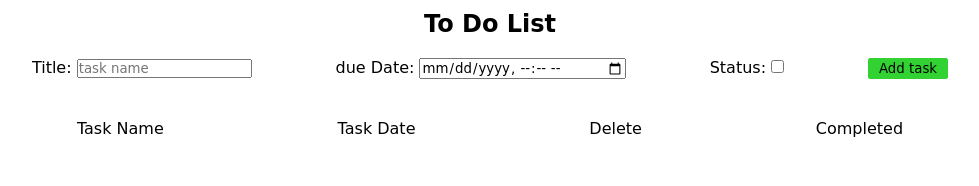
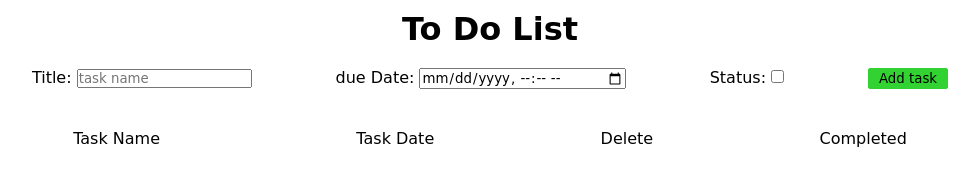
Before and after one commit to garoberberian/HW5, a website: page views/index.html in a window 1280 px wide. Shown: the whole page, without its empty margins (150-1129 px from the left). Drawn offline with Linux system fonts and the light colour scheme; no server answers.

Commit message:
Update index.html

```diff
--- a/views/index.html
+++ b/views/index.html
@@ -9,11 +9,12 @@
     <title>Document</title>
   </head>
   <body>
+    <header>
+      <h1>To Do List</h1>
+    </header>
+
     <section>
-      <h1>To Do List</h1>
-
       <div class="add-task-container">
-
         <div class="title-container">
           <label for="title">Title: </label>
           <input type="text" placeholder="task name" id="title" />
@@ -35,7 +36,7 @@
 
       <div class="task-fields">
           <p>Task Name</p>
-          <p>Task Date</p>
+          <p class="task-field-date">Task Date</p>
           <p>Delete</p>
           <p>Completed</p>
       </div>
@@ -49,5 +50,6 @@
         </div>
       </template>
     </section>
+
   </body>
 </html>
```
